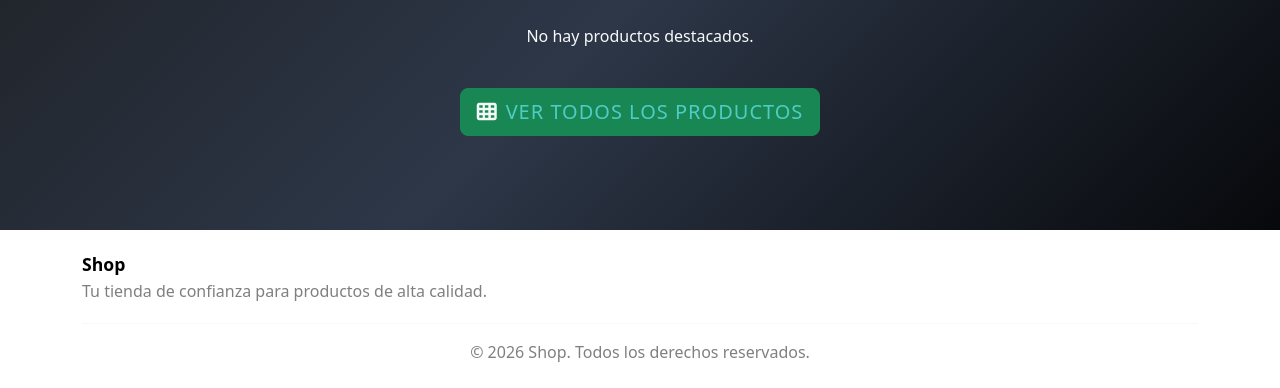
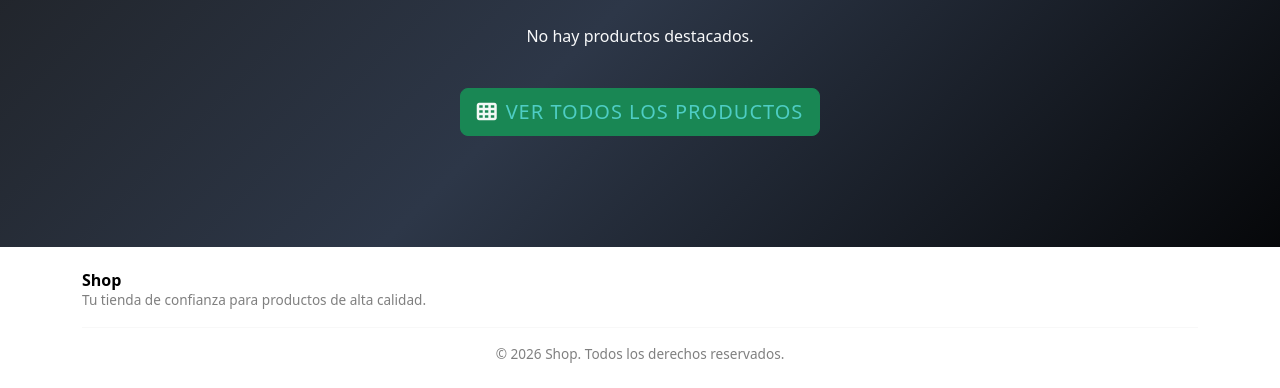
Before and after one commit to Splash-3d/Store, a website: page public/index.html in a window 1280 px wide. Shown: the part 412-800 px from the top of the page. Drawn offline with nearby package versions, Linux system fonts and the light colour scheme; no server answers.

Commit message:
Make footer even thinner: reduce padding, margins and font sizes

```diff
--- a/public/styles.css
+++ b/public/styles.css
@@ -622,7 +622,7 @@ a:hover {
 footer {
     background: #ffffff !important;
     color: #000000 !important;
-    padding: var(--spacing-md) 0 var(--spacing-sm) !important;
+    padding: var(--spacing-sm) 0 var(--spacing-xs) !important;
     margin-top: auto !important;
     flex-shrink: 0 !important;
     position: fixed !important;
@@ -637,14 +637,14 @@ footer {
 footer h5 {
     color: #000000 !important;
     font-weight: var(--font-weight-medium) !important;
-    margin-bottom: var(--spacing-xs) !important;
-    font-size: 1.1rem !important;
+    margin-bottom: 0 !important;
+    font-size: 1rem !important;
 }
 
 footer p {
     color: rgba(0, 0, 0, 0.6) !important;
-    margin-bottom: var(--spacing-xs) !important;
-    font-size: 1rem !important;
+    margin-bottom: 0 !important;
+    font-size: 0.85rem !important;
 }
 
 footer .social-links a,
```
